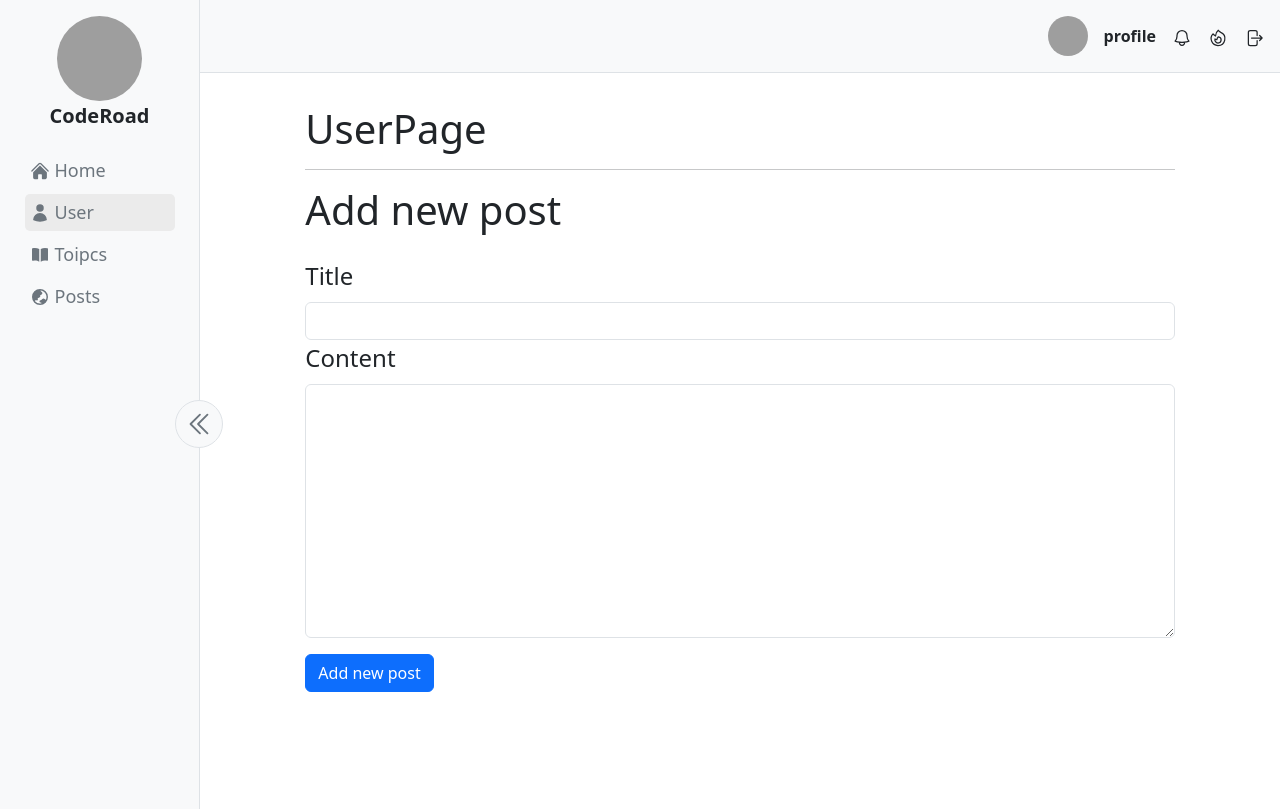
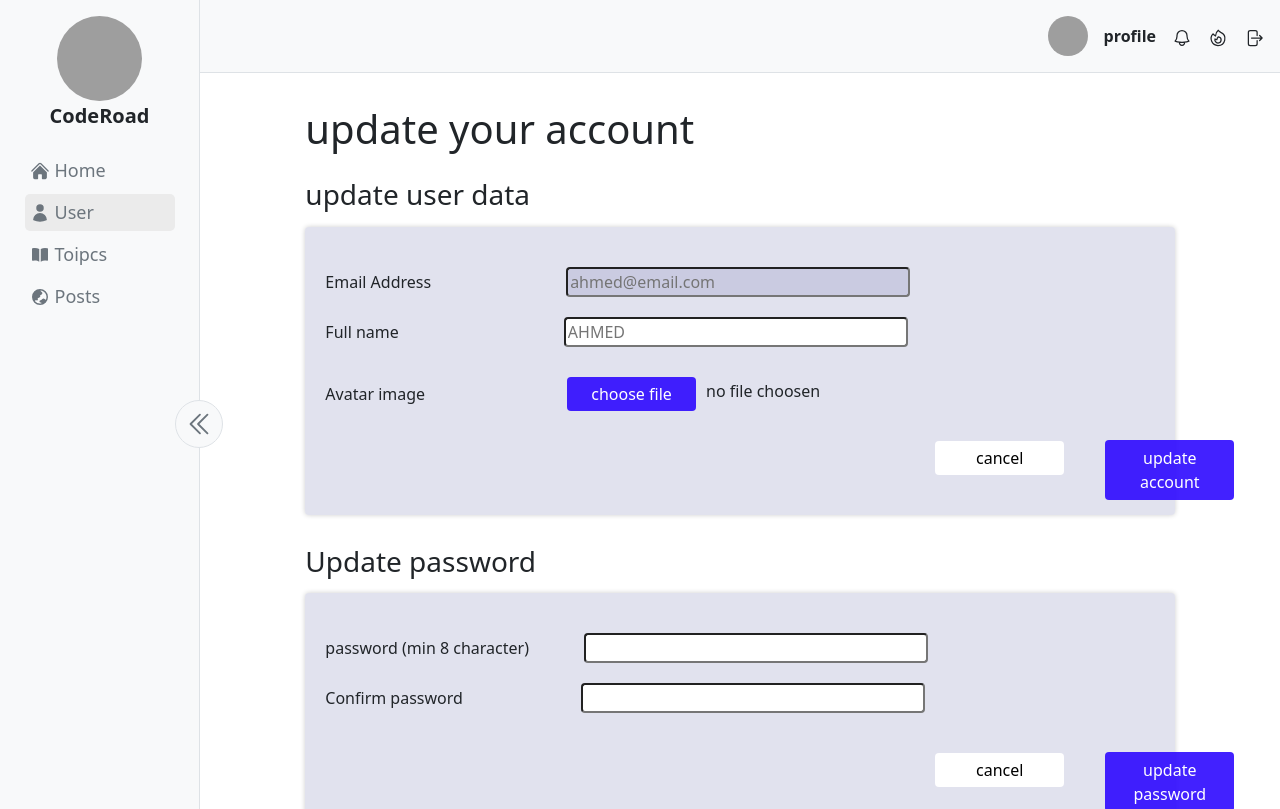
Before and after one commit to Abdelaziz79/Graduation-Project, a React (Vite) app: page /user in a window 1280 px wide. Built offline with nearby package versions, Linux system fonts and the light colour scheme; grey boxes are pictures that could not be loaded.

Commit message:
userpage

```diff
--- a/src/pages/UserPage.jsx
+++ b/src/pages/UserPage.jsx
@@ -1,11 +1,48 @@
 import React from "react";
 import AddPost from "../ui/AddPost";
+import "./styles/user.css";
+import styled from "styled-components";
+const H1 = styled.h1`
+  margin-bottom:25px ;`
+const H3 = styled.h3`
+  margin-bottom: 15px;
+`
 export default function UserPage() {
   return (
-    <>
-      <h1>UserPage</h1>
-      <hr />
+    <div>
+      <H1>update your account</H1>
+      <H3>update user data</H3>
+      <form>
+        <div className="email">
+        <label for="email">Email Address</label>
+        <input id="email" type="email" placeholder="ahmed@email.com" />
+        </div>
+        <div className="fullname">
+        <label for="fullname">Full name</label>
+        <input type="text" id="fullname" name="fullname" placeholder="AHMED" />
+        </div>
+        <div className="file">
+        <label className="avatar" for="avatar">Avatar image</label>
+        <button className="choose">choose file</button>
+        <p className="no">no file choosen</p>
+        </div>
+        <button className="cancel">cancel</button>
+        <button className="update">update account</button>
+      </form>
+        <H3 for="password">Update password</H3>
+      <form>
+        <div className="password">
+        <label for="confirmpassword">password (min 8 character)</label>
+        <input type="password" id="password" name="password" minlength="8" />
+        </div>
+        <div className="confirmpassword">
+        <label for="confirmpassword">Confirm password</label>
+        <input type="password" id="password" name="password" minlength="8" />
+        </div>
+        <button className="cancel">cancel</button>
+        <button className="update">update password</button>
+      </form>
       <AddPost />
-    </>
+    </div>
   );
 }
--- /dev/null
+++ b/src/pages/styles/user.css
@@ -0,0 +1,119 @@
+form {
+    display: flex;
+    flex-direction: column;
+    margin-top: 5px;
+    margin-bottom: 30px;
+    gap: 10px;
+    padding:5px;
+    border-radius: 4px;
+    box-shadow: 0 0 5px rgba(0, 0, 0, 0.2);
+    background-color: #7b82b33a;
+  }
+  form label{
+    margin-top: 5px;
+    display: inline;
+    margin-bottom: 5px;
+  }
+  form input button{
+    display:flex;
+    justify-content: center;
+    align-items: center;
+  }
+  input[type="text"],input[type="email"],input[type="password"]{
+    width: 40%;
+    margin-bottom: 5px;
+    margin-top: 5px;
+    border-radius: 4px;
+  }
+  form button{
+    width: 15%;
+    margin: 5px;
+    padding: 5px;
+    border-radius: 4px;
+    border:none;
+  }
+  .cancel{
+    background-color: #fff;
+    position: relative;
+    top: 50px;
+    left: 620px;
+  }
+  .update{
+    padding: 6px;
+    background-color: rgba(38, 0, 255, 0.871);
+    color: white;
+    position: relative;
+    left: 790px;
+    bottom: 5px;
+  }
+  .choose{
+    background-color:rgba(38, 0, 255, 0.871);
+    color: white;
+  }
+  .file{
+    display: flex;
+    align-items: center;
+    gap: 5px;
+    position: relative;
+    left: 25px;
+    top: 40px;
+  }
+  .file label{
+    position: relative;
+    right:10px;
+    margin-right:122px;
+  }
+  .file button{
+    margin-right: 5px;
+  }
+  .email{
+    display: flex;
+    align-items: center;
+    gap: 5px;
+    position:relative;
+    left:15px;
+    top:30px;
+  }
+  .email input{
+    background-color: #7b82b33a;;
+  }
+  .fullname{
+    display: flex;
+    align-items: center;
+    gap: 5px;
+    position:relative;
+    left:15px;
+    top:30px;
+  }
+  .email label{
+    margin-right: 130px;
+  }
+  .fullname label{
+    margin-right: 160px;
+  }
+  .no{
+    position: relative;
+    top: 5px;
+  }
+  .password{
+    display: flex;
+    align-items: center;
+    gap: 5px;
+    position: relative;
+    left:15px;
+    top:30px;
+  }
+  .password label{
+    margin-right: 50px;
+  }
+  .confirmpassword{
+    display: flex;
+    align-items: center;
+    gap: 5px;
+    position: relative;
+    left:15px;
+    top:30px;
+  }
+  .confirmpassword label{
+    margin-right: 113px;
+  }
```
